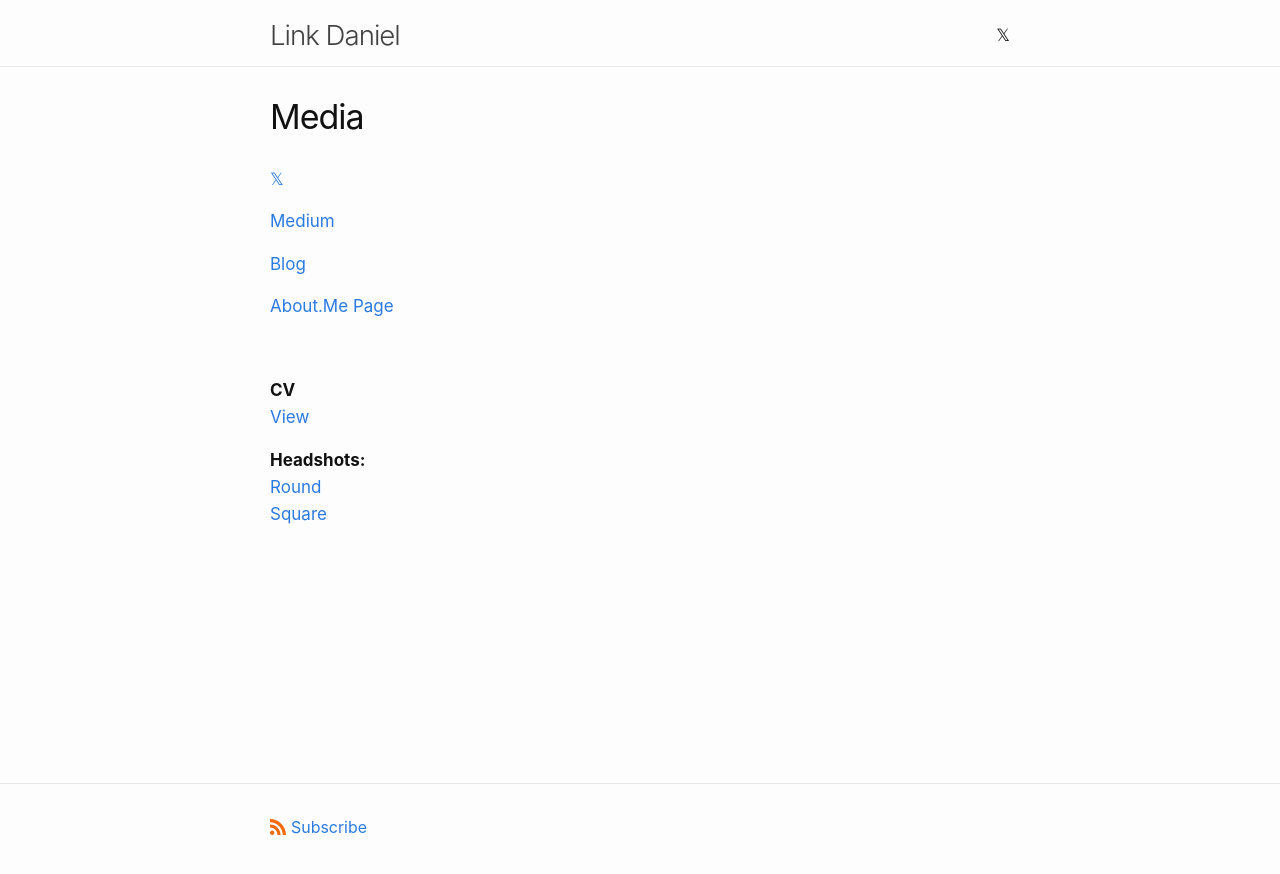
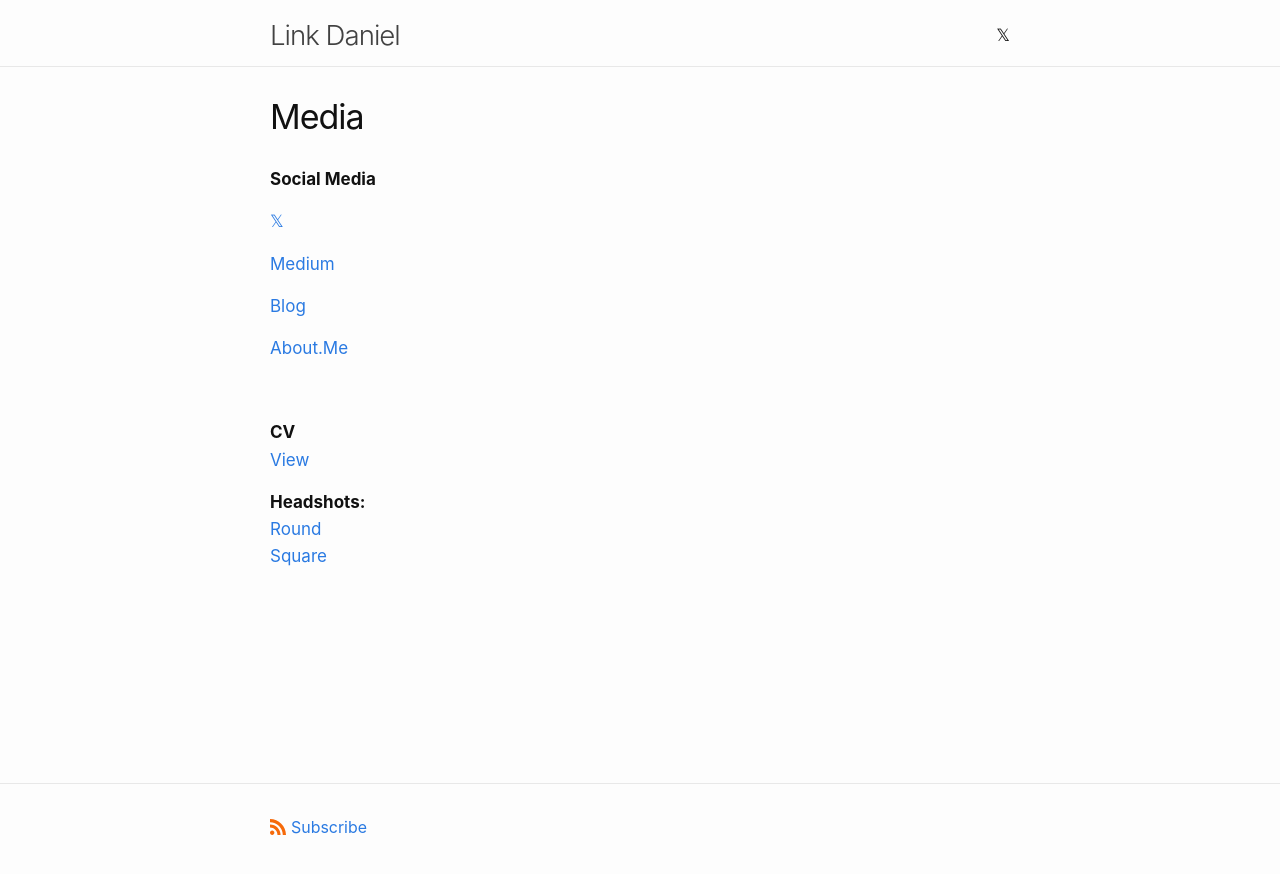
Before and after one commit to link-daniel/link.github.io, a Jekyll site: the page built from media.md, in a window 1280 px wide. Shown: the top 874 px of the page. Built offline with Jekyll 4.4.1, drawn with Linux system fonts in a browser that asks for light colours.

Commit message:
Update media.md

```diff
--- a/media.md
+++ b/media.md
@@ -3,6 +3,8 @@ layout: page
 title: Media
 permalink: /media/
 ---
+
+**Social Media**
 
 <a href="https://x.com/linkd">𝕏</a>
 
@@ -10,7 +12,7 @@ permalink: /media/
 
 <a href="https://link.substack.com">Blog</a>
 
-<a href="https://about.me/linkdaniel">About.Me Page</a>
+<a href="https://about.me/linkdaniel">About.Me</a>
 
 <br>
 
```
